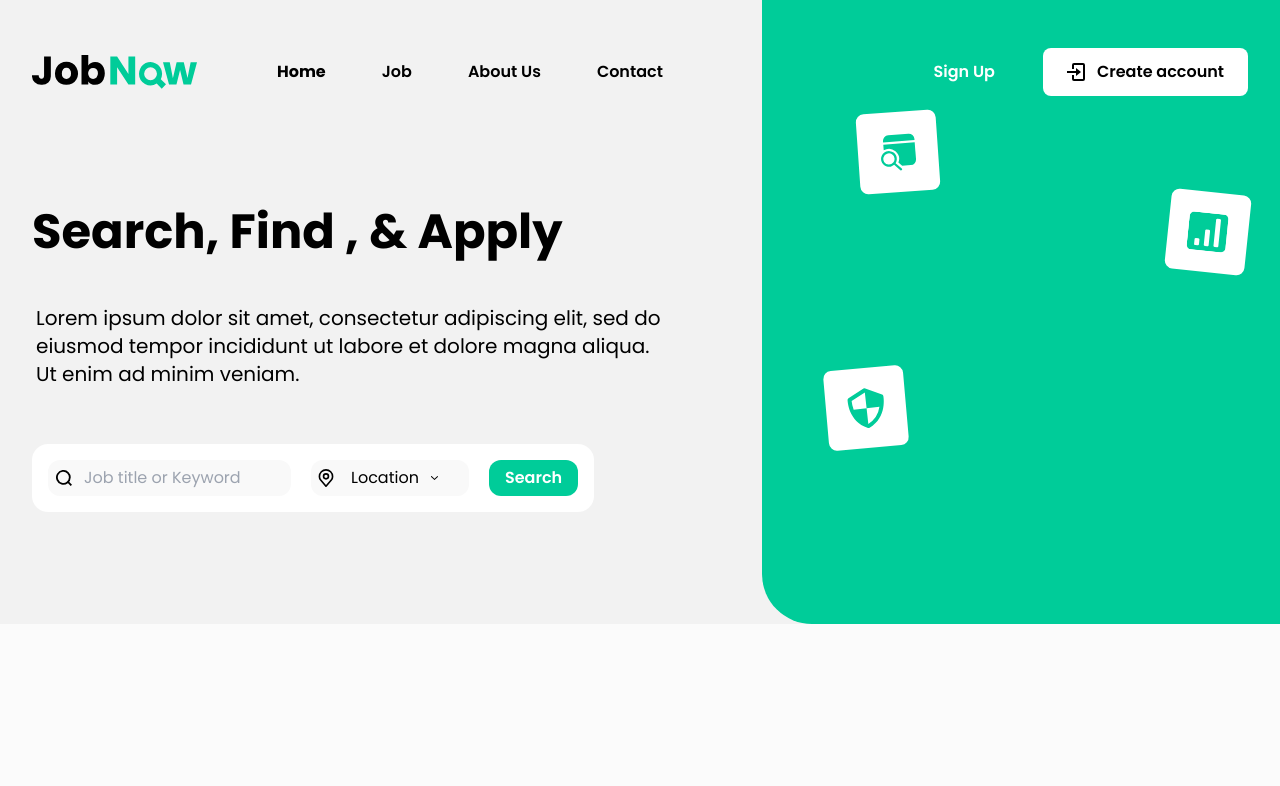
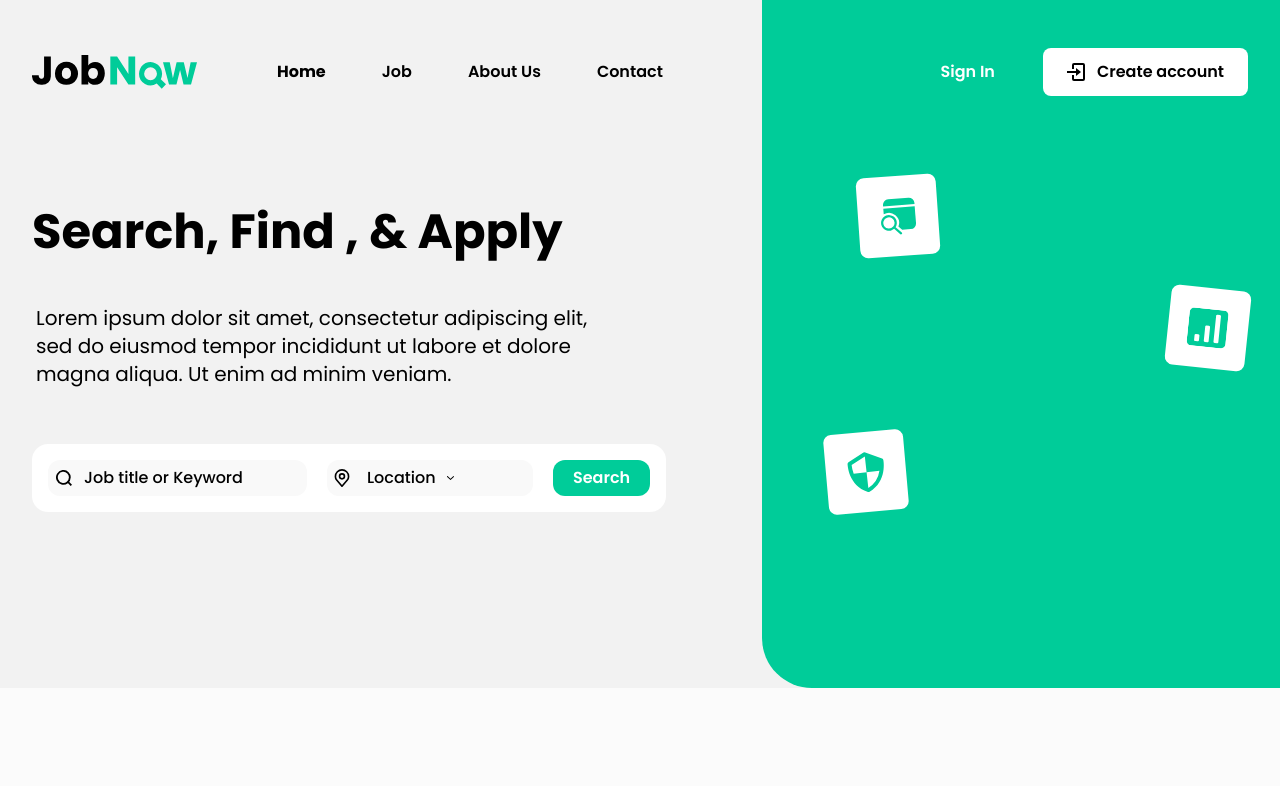
Before and after one commit to MaryJoeKhoury/job-search, a Next.js app: page / in a window 1280 px wide. Shown: the top 786 px of the page. Built offline with nearby package versions, Linux system fonts and the light colour scheme.

Commit message:
fixes in banner message

```diff
--- a/components/BannerMessage.js
+++ b/components/BannerMessage.js
@@ -4,12 +4,12 @@ import AlignContainer from "./AlignContainer";
 const BannerMessage = () => {
   return (
     <div className="text-center font-Poppins md:text-left">
-      <h1 className="text-3xl font-bold sm:text-4xl lg:text-5xl">
+      <h1 className="text-3xl font-bold sm:text-[2.75rem] xl:text-5xl">
         {/* {props.slogan} */}
         Search, Find , & Apply
       </h1>
       {/* <p>{props.description}</p> */}
-      <p className="text-md 3xl:pr-96 mb-9 mt-6 px-1 sm:text-xl md:mb-14 md:mt-12 md:pr-12 lg:pr-24">
+      <p className="text-md 3xl:pr-96 mb-9 mt-6 px-1 sm:text-xl md:mb-14 md:mt-12 md:pr-16 xl:pr-36">
         Lorem ipsum dolor sit amet, consectetur adipiscing elit, sed do eiusmod
         tempor incididunt ut labore et dolore magna aliqua. Ut enim ad minim
         veniam.
--- a/components/Card.js
+++ b/components/Card.js
@@ -4,7 +4,7 @@ import Cards from "./Cards";
 export const Card = (props) => {
   return (
     <div
-      className={`mt-12 flex flex-col items-start justify-center gap-2 rounded-3xl px-4 py-8 text-center font-Poppins ${props.backgroundColor} ${props.width} `}
+      className={`mt-12 flex cursor-pointer flex-col items-start justify-center gap-2 rounded-3xl px-4 py-8 text-center font-Poppins ${props.backgroundColor} ${props.width} `}
     >
       <div className="w-7 md:w-10">
         <img src={props.icon} />
--- a/components/FeedbackCard.js
+++ b/components/FeedbackCard.js
@@ -7,7 +7,7 @@ const FeedbackCard = (props) => {
       <SectionSubtitle subtitle={props.subtitle} />
       <div>
         <p>{props.description}</p>
-        <img />
+        <img src={props.image} />
       </div>
     </div>
   );
--- a/components/HeroArea.js
+++ b/components/HeroArea.js
@@ -25,11 +25,11 @@ const HeroArea = (props) => {
               </div>
             </div>
 
-            <div className="w-full items-start justify-around md:-mt-48 md:w-2/5 md:justify-between md:rounded-bl-[50px] md:bg-green md:bg-opacity-100">
+            <div className="w-full items-start justify-around md:-mt-24 md:w-2/5 md:justify-between md:rounded-bl-[50px] md:bg-green md:bg-opacity-100">
               <div className="ml-auto mt-56 flex h-20 w-20 rotate-6 items-center justify-center rounded-lg bg-white p-4 md:mt-72">
                 <Statistics />
               </div>
-              <div className="-mt-32 ml-12 flex h-20 w-20 -rotate-[4deg] items-center justify-center rounded-lg bg-white p-4 md:-mt-40 md:ml-4 lg:ml-24">
+              <div className="-mt-32 ml-12 flex h-20 w-20 -rotate-[4deg] items-center justify-center rounded-lg bg-white p-4 md:-mt-48 md:ml-4 lg:ml-24">
                 <SearchFolder />
               </div>
               <div className="mb-44 ml-8 mt-48 flex h-20 w-20 -rotate-[5deg] items-center justify-center rounded-lg bg-white p-4 md:ml-2 md:mt-44 lg:ml-16">
--- a/components/JobCard.js
+++ b/components/JobCard.js
@@ -3,7 +3,7 @@ import React from "react";
 const JobCard = (props) => {
   return (
     <div
-      className={`mt-12 flex flex-col items-start justify-center gap-5 rounded-3xl px-4 py-8 text-center font-Poppins ${props.backgroundColor} ${props.width} `}
+      className={`mt-12 flex cursor-pointer flex-col items-start justify-center gap-5 rounded-3xl px-4 py-8 text-center font-Poppins ${props.backgroundColor} ${props.width} `}
     >
       <div className="h-14 w-16 md:h-20 md:min-w-20">
         <img src={props.icon} />
--- a/components/NavBar.js
+++ b/components/NavBar.js
@@ -66,7 +66,7 @@ const NavBar = () => {
                   href="#"
                   className="relative before:absolute before:right-0 before:top-[-10px] before:h-[3px] before:w-0 before:bg-white before:duration-500 before:content-[''] after:absolute after:bottom-[-10px] after:left-0 after:h-[3px] after:w-0 after:bg-white after:duration-500 after:content-[''] hover:before:w-full hover:after:w-full"
                 >
-                  Sign Up
+                  Sign In
                 </a>
               </p>
               <div className="group z-10 flex flex-row items-center gap-3 rounded-lg bg-white px-6 py-3">
@@ -116,7 +116,7 @@ const NavBar = () => {
           </li>
           <li>
             <p className="text-white">
-              <a href="#">Sign Up</a>
+              <a href="#">Sign In</a>
             </p>
           </li>
           <li>
--- a/components/SearchJobFilter.js
+++ b/components/SearchJobFilter.js
@@ -5,7 +5,7 @@ const SearchJobFilter = () => {
   return (
     <div className="flex w-min flex-row gap-1 rounded-2xl bg-white font-Poppins text-sm xs:text-sm sm:p-4 md:p-2 lg:gap-5 lg:p-4">
       <form>
-        <div className="flex flex-row items-center gap-1 rounded-xl bg-[#F9F9F9] p-2 sm:gap-3 sm:py-2 sm:pl-2 sm:pr-8 md:gap-2 md:py-2 md:pl-1 md:pr-0 lg:gap-3 lg:py-2 lg:pl-2 lg:pr-8">
+        <div className="flex flex-row items-center gap-1 rounded-xl bg-[#F9F9F9] p-2 sm:gap-3 sm:py-2 sm:pl-2 sm:pr-8 md:gap-2 md:py-2 md:pl-1 md:pr-0 lg:gap-3 lg:py-2 lg:pl-2 lg:pr-8 xl:pr-12">
           <div className="w-4">
             <img src="/icons/search.svg" />
           </div>
@@ -13,7 +13,7 @@ const SearchJobFilter = () => {
             <input
               type="search"
               placeholder="Job title or Keyword"
-              className="w-[125px] bg-[#F9F9F9] text-[11px] outline-none sm:w-[175px] sm:text-[1rem]"
+              className="w-[125px] bg-[#F9F9F9] text-[11px] outline-none placeholder:font-medium placeholder:text-black sm:w-[175px] sm:text-[1rem]"
             />
           </div>
         </div>
@@ -24,7 +24,7 @@ const SearchJobFilter = () => {
         </div> */}
       <div>
         <select
-          className="appearance-none rounded-xl bg-[#F9F9F9] bg-[url('/icons/location.svg'),url('/icons/drop-down.svg')] bg-[position:0.4em_center,90px] bg-no-repeat py-2 pl-10 pr-4 text-[11px] outline-none xs:bg-[position:0.4em_center,120px] xs:pr-14 sm:text-[1rem] md:pl-9 md:pr-6 lg:py-2 lg:pl-10 lg:pr-12"
+          className="appearance-none rounded-xl bg-[#F9F9F9] bg-[url('/icons/location.svg'),url('/icons/drop-down.svg')] bg-[position:0.4em_center,90px] bg-no-repeat py-2 pl-10 pr-4 text-[11px] font-medium outline-none xs:bg-[position:0.4em_center,120px] xs:pr-14 sm:text-[1rem] md:pl-9 md:pr-6 lg:py-2 lg:pl-10 lg:pr-12 xl:pr-24"
           select=""
         >
           <option value="" hidden="hidden">
@@ -75,7 +75,7 @@ const SearchJobFilter = () => {
         </div>
       </div> */}
 
-      <button className="rounded-xl bg-green px-4 py-2 font-Poppins text-[11px] font-semibold text-white outline-none sm:text-[1rem]">
+      <button className="rounded-xl bg-green px-4 py-2 font-Poppins text-[11px] font-semibold text-white outline-none sm:text-[1rem] xl:px-5">
         {/* <button className="text-white bg-green outline-none rounded-xl   text-[12px] px-4 py-2 font-Poppins font-semibold"> */}
         Search
       </button>
```
